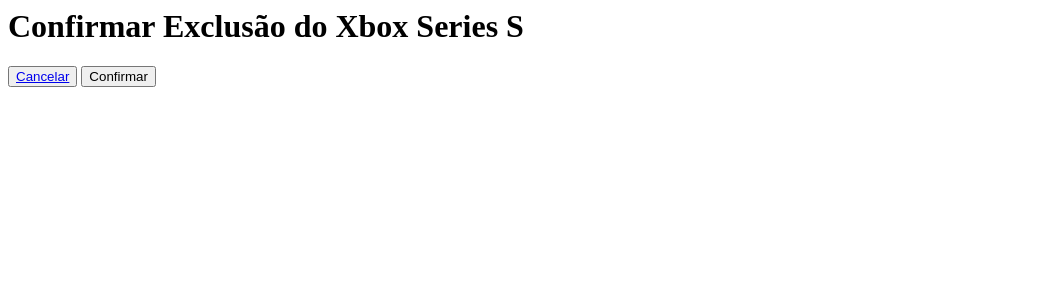
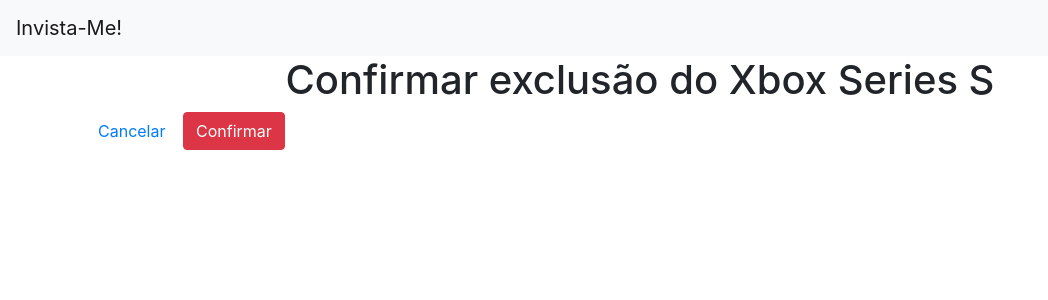
Before and after one commit to Leonardo-L-Cunha/investimento-django, a Django app: page /excluir_investimento/2 in a window 1280 px wide. Shown: the top 300 px of the page, without its empty margins (0-1048 px from the left). Run offline with Django 5.2, Linux system fonts and the light colour scheme; data comes from the database, SQL or seed files in the repository; some libraries are stand-ins or nearby versions.

Commit message:
feat: estilização bootstrap

```diff
--- a/invista_me_app/templates/investimentos/confimar_exclusao.html
+++ b/invista_me_app/templates/investimentos/confimar_exclusao.html
@@ -1,8 +1,11 @@
-<form method="POST">
-    {% csrf_token %}
-    <h1>Confirmar Exclusão do  {{ item.investimento }}</h1>
-    <button>
-        <a href="{% url 'investimentos' %}">Cancelar</a>
-    </button>
-    <button type="submit">Confirmar</button>
-</form>
+{% extends 'investimentos/base.html' %}
+{% block conteudo %}
+<div class="container">
+    <form method='POST'>
+        {% csrf_token %}
+        <h1 style="text-align: center;"> Confirmar exclusão do {{item.investimento}}</h1>
+        <button class="btn btn-default"><a href="{% url 'investimentos' %}">Cancelar</a></button>
+        <button class="btn btn-danger" type="submit">Confirmar</button>
+    </form>
+</div>
+{% endblock %}
```
